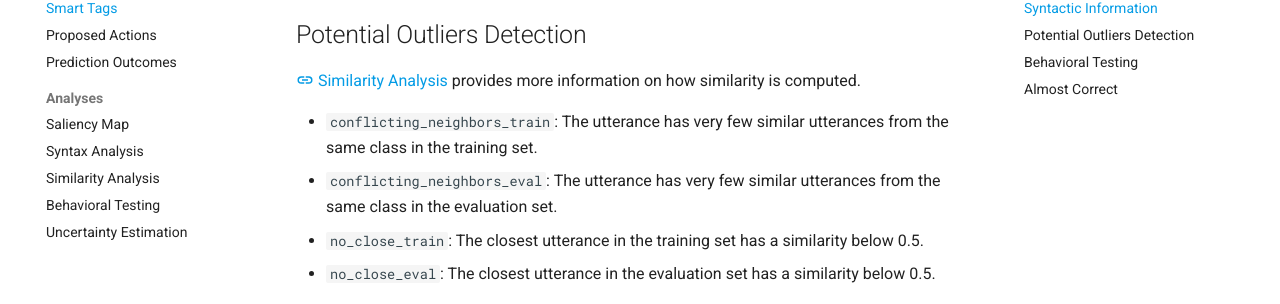
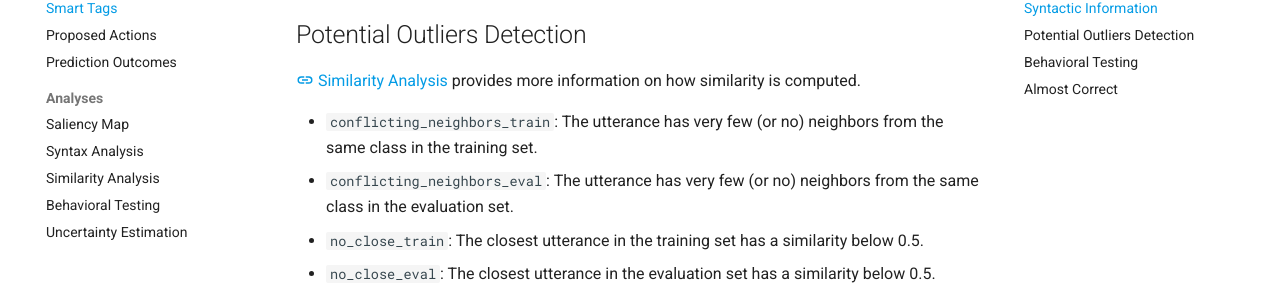
Before and after one commit to ServiceNow/azimuth, an MkDocs documentation site: the page built from docs/docs/key-concepts/smart-tags.md, in a window 1280 px wide and 900 px high, scrolled down 748 px. Shown: the part 148-452 px from the top of the window. Built offline with MkDocs 1.6.1 and Material for MkDocs 9.7.7, drawn with Linux system fonts in a browser that asks for light colours; comment, search, counter and statistics services are not loaded.

Commit message:
Update docs/docs/key-concepts/smart-tags.md
Co-authored-by: Lindsay Brin <lindsay.brin@gmail.com>

```diff
--- a/docs/docs/key-concepts/smart-tags.md
+++ b/docs/docs/key-concepts/smart-tags.md
@@ -32,9 +32,9 @@ information is computed.
 [:material-link: Similarity Analysis](similarity.md) provides more information on how similarity is
 computed.
 
-* `conflicting_neighbors_train`: The utterance has very few similar utterances from the same class
+* `conflicting_neighbors_train`: The utterance has very few (or no) neighbors from the same class
   in the training set.
-* `conflicting_neighbors_eval`: The utterance has very few similar utterances from the same class in
+* `conflicting_neighbors_eval`: The utterance has very few (or no) neighbors from the same class in
   the evaluation set.
 * `no_close_train`: The closest utterance in the training set has a similarity below 0.5.
 * `no_close_eval`: The closest utterance in the evaluation set has a similarity below 0.5.
```
